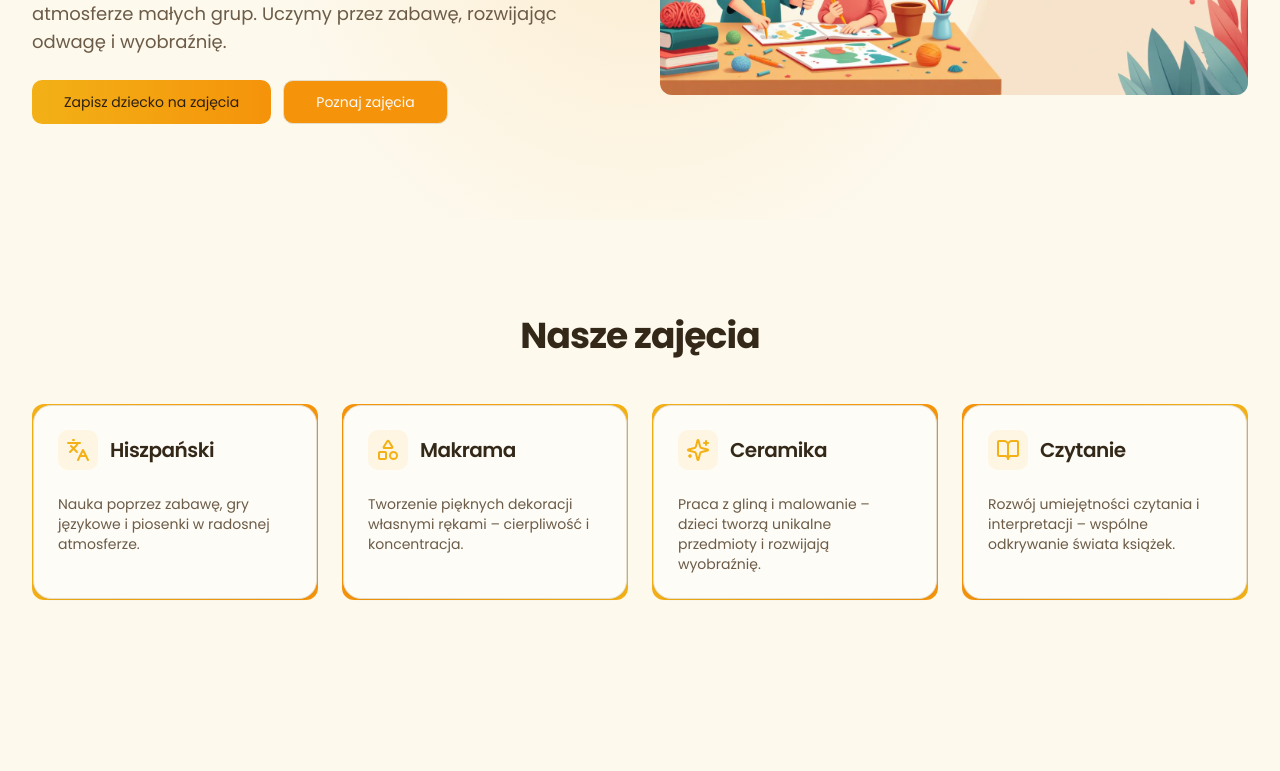
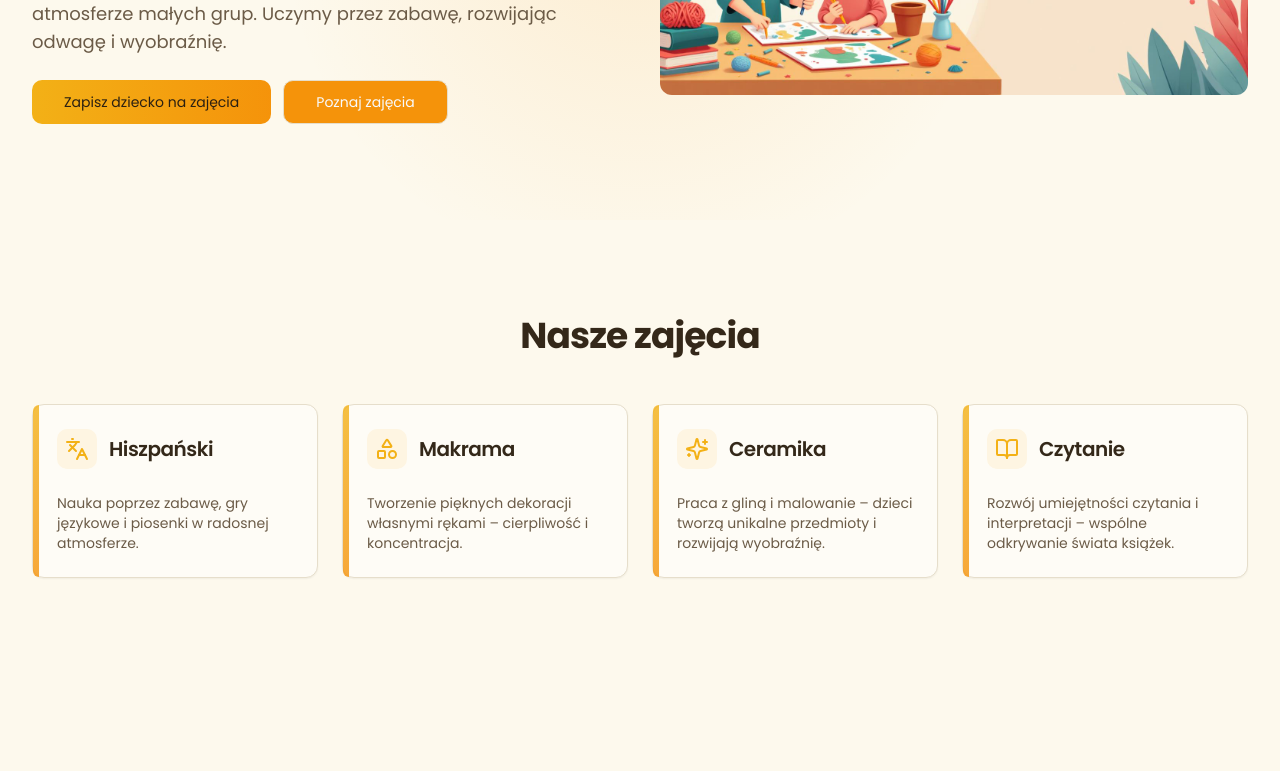
Before and after one commit to p83m/amgs_www, a React (Vite) app: page / in a window 1280 px wide. Shown: the part 438-1209 px from the top of the page. Built offline with nearby package versions, Linux system fonts and the light colour scheme.

Commit message:
Zmień styl ramek
Zmień styl ramek dla sekcji z zajęciami.

```diff
--- a/src/components/sections/Classes.tsx
+++ b/src/components/sections/Classes.tsx
@@ -34,9 +34,15 @@ const Classes = () => {
       <div className="container">
         <h2 className="text-center mb-12">Nasze zajęcia</h2>
         <div className="grid sm:grid-cols-2 lg:grid-cols-4 gap-6">
-          {items.map(({ title, Icon, desc, gradient }) => (
-            <div key={title} className={`p-[1px] rounded-xl bg-gradient-to-r ${gradient}`}>
-              <Card className="h-full rounded-[calc(var(--radius)+6px)]">
+            {items.map(({ title, Icon, desc }) => (
+              <Card
+                key={title}
+                className="group relative h-full rounded-xl border border-border bg-card shadow-sm transition-[box-shadow,transform] hover:-translate-y-0.5 hover:shadow-[var(--shadow-elevated)]"
+              >
+                <span
+                  aria-hidden
+                  className="pointer-events-none absolute inset-y-0 left-0 w-1.5 rounded-l-xl bg-gradient-to-b from-primary to-accent opacity-80"
+                />
                 <CardHeader>
                   <div className="flex items-center gap-3">
                     <span className="inline-flex h-10 w-10 items-center justify-center rounded-md bg-secondary">
@@ -49,8 +55,7 @@ const Classes = () => {
                   <CardDescription>{desc}</CardDescription>
                 </CardContent>
               </Card>
-            </div>
-          ))}
+            ))}
         </div>
       </div>
     </section>
```
